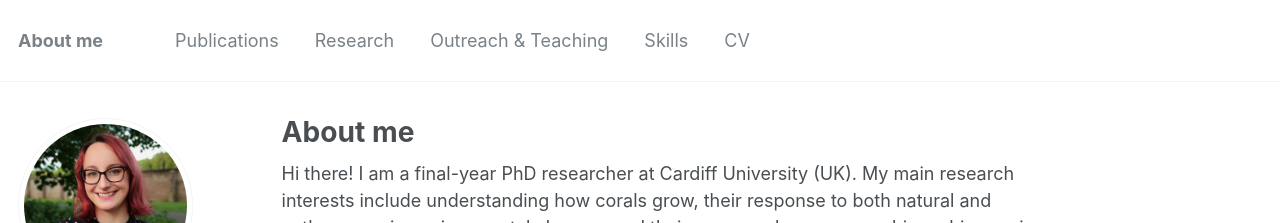
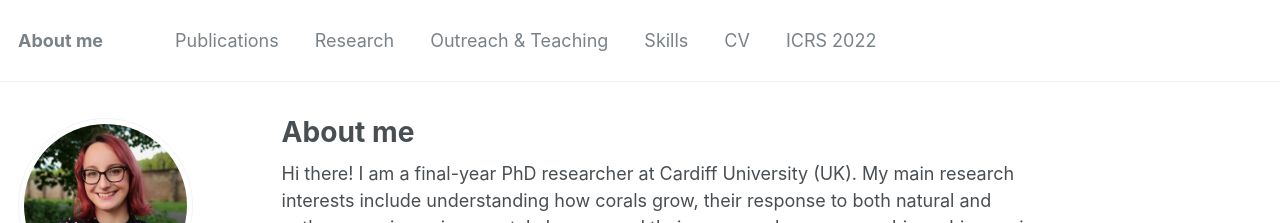
Before and after one commit to anasamperiz/anasamperiz.github.io, a Jekyll site: the page built from _pages/about.md, in a window 1280 px wide. Shown: the top 223 px of the page. Built offline with Jekyll 4.4.1, drawn with Linux system fonts in a browser that asks for light colours; some web fonts are replaced.

Commit message:
Update navigation.yml

```diff
--- a/_data/navigation.yml
+++ b/_data/navigation.yml
@@ -15,3 +15,6 @@ main:
 
   - title: "CV"
     url: /cv/
+
+  - title: "ICRS 2022"
+    url: /cv/
```
